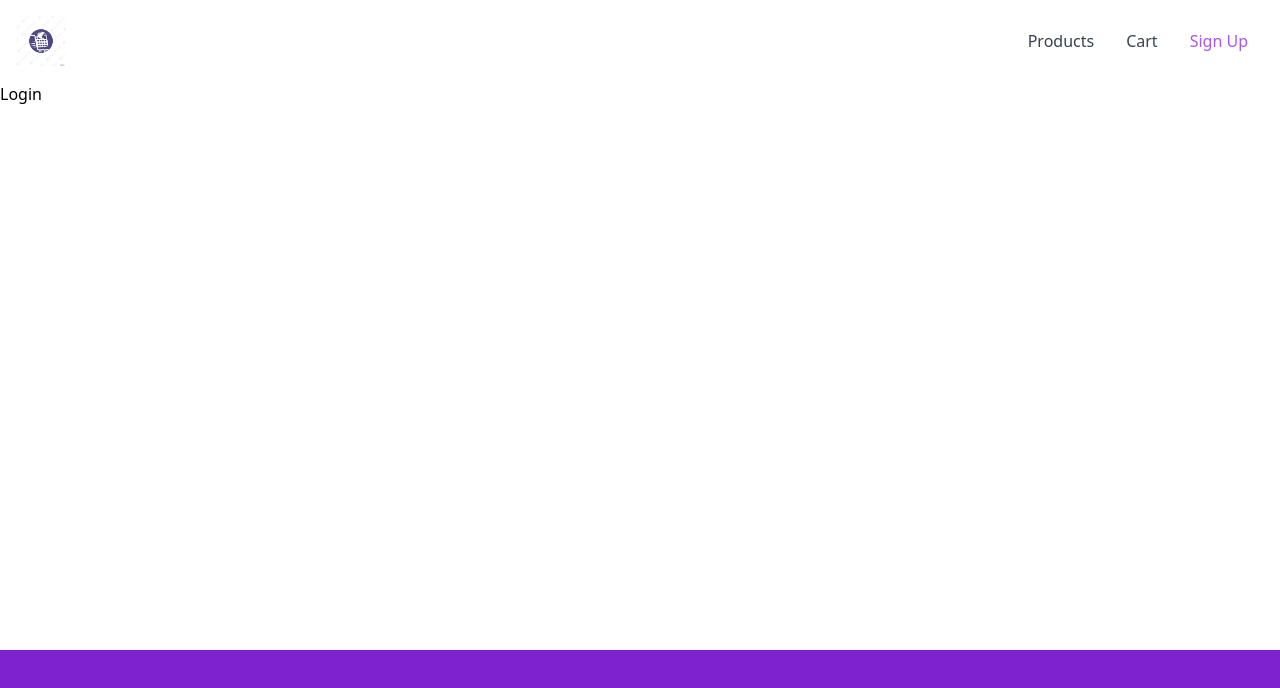
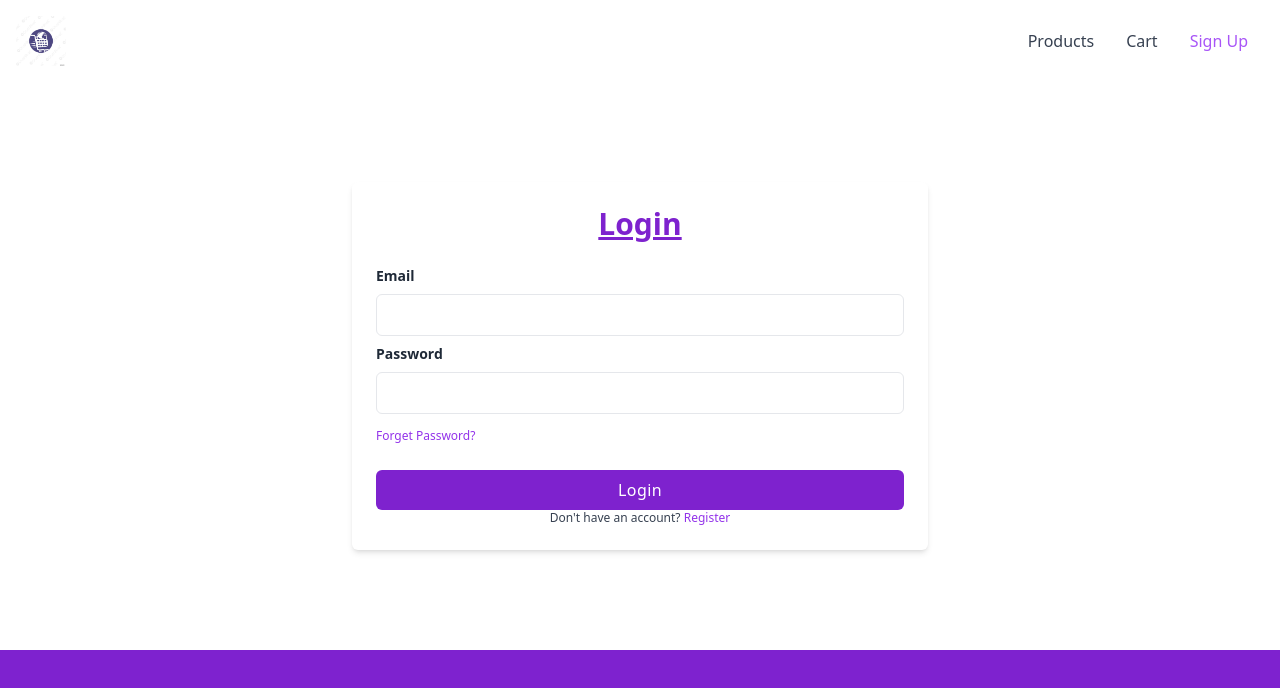
Before and after one commit to Supaishichikin/TP_sport_products, a React (Create React App) app in the folder frontend/: page /login in a window 1280 px wide. Shown: the top 688 px of the page. Built offline with nearby package versions, Linux system fonts and the light colour scheme.

Commit message:
login without api call
login without api call

```diff
--- /dev/null
+++ b/frontend/src/components/FormLogin.tsx
@@ -0,0 +1,39 @@
+export default function FormLogin(){
+    return <form className="mt-6">
+    <div className="mb-2">
+        <label
+            htmlFor="email"
+            className="block text-sm font-semibold text-gray-800"
+        >
+            Email
+        </label>
+        <input
+            type="email"
+            className="block w-full px-4 py-2 mt-2 text-purple-700 bg-white border rounded-md focus:border-purple-400 focus:ring-purple-300 focus:outline-none focus:ring focus:ring-opacity-40"
+        />
+    </div>
+    <div className="mb-2">
+        <label
+            htmlFor="password"
+            className="block text-sm font-semibold text-gray-800"
+        >
+            Password
+        </label>
+        <input
+            type="password"
+            className="block w-full px-4 py-2 mt-2 text-purple-700 bg-white border rounded-md focus:border-purple-400 focus:ring-purple-300 focus:outline-none focus:ring focus:ring-opacity-40"
+        />
+    </div>
+    <a
+        href="#"
+        className="text-xs text-purple-600 hover:underline"
+    >
+        Forget Password?
+    </a>
+    <div className="mt-6">
+        <button className="w-full px-4 py-2 tracking-wide text-white transition-colors duration-200 transform bg-purple-700 rounded-md hover:bg-purple-600 focus:outline-none focus:bg-purple-600">
+            Login
+        </button>
+    </div>
+</form>
+}
--- a/frontend/src/pages/Login.tsx
+++ b/frontend/src/pages/Login.tsx
@@ -1,3 +1,24 @@
+import FormLogin from "../components/FormLogin"
+
 export default function Login(){
-    return <h1>Login</h1>
+    return <>
+    <div style={{height: "100%", width: "100%", alignItems: "center"}} className="relative flex flex-col justify-center overflow-hidden">
+            <div className="w-full p-6 m-auto bg-white rounded-md shadow-md lg:max-w-xl">
+                <h1 className="text-3xl font-semibold text-center text-purple-700 underline">
+                   Login
+                </h1>
+                <FormLogin/>
+                <p className="text-xs font-light text-center text-gray-700">
+                    {" "}
+                    Don't have an account?{" "}
+                    <a
+                        href="#"
+                        className="font-medium text-purple-600 hover:underline"
+                    >
+                        Register
+                    </a>
+                </p>
+            </div>
+        </div>
+    </>
 }
```
